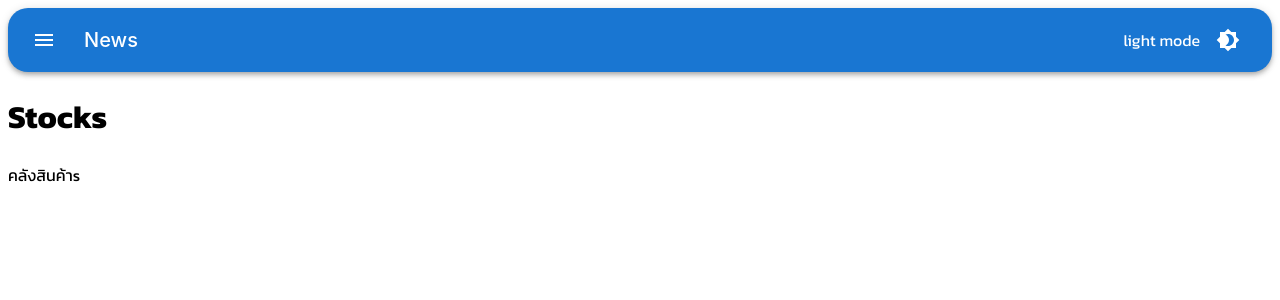
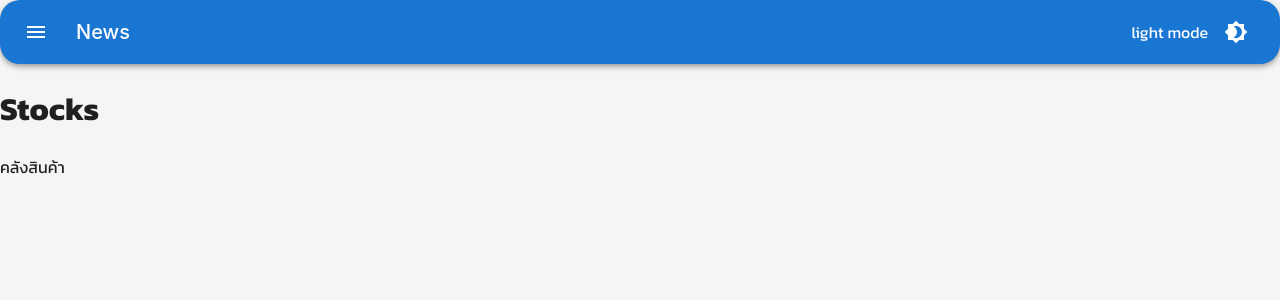
Before and after one commit to Hati-pos/hati-pos-web, a Next.js app: page /stocks/all-product in a window 1280 px wide. Shown: the top 300 px of the page. Built offline with nearby package versions, Linux system fonts and the light colour scheme.

Commit message:
feat: Create custom dark or light mode

```diff
--- a/app/page.tsx
+++ b/app/page.tsx
@@ -1,3 +1,5 @@
+'use client';
+
 import React from 'react';
 import { redirect } from 'next/navigation';
 
--- a/app/stocks/all-product/page.tsx
+++ b/app/stocks/all-product/page.tsx
@@ -2,7 +2,7 @@ export default function Stocks() {
   return (
     <div>
       <h1>Stocks</h1>
-      <p>คลังสินค้าs</p>
+      <p>คลังสินค้า</p>
     </div>
   );
 }
--- a/components/base/stockTopBar.tsx
+++ b/components/base/stockTopBar.tsx
@@ -9,19 +9,13 @@ import IconButton from '@mui/material/IconButton';
 import MenuIcon from '@mui/icons-material/Menu';
 import Brightness4Icon from '@mui/icons-material/Brightness4';
 import Brightness7Icon from '@mui/icons-material/Brightness7';
-import { useTheme }  from '@mui/material/styles';
-
+import { useTheme } from '../../theme/ThemeProvider';
 
 export default function StockTopBar() {
-  const theme = useTheme();
-  const [mode, setMode] = React.useState(theme.palette.mode);
+  const { mode, toggleTheme } = useTheme();
 
   const toggleMode = () => {
-    const newMode = mode === 'light' ? 'dark' : 'light';
-    setMode(newMode);
-    // Here you would typically update the theme context or store the preference
-    // For example, if using a theme context provider:
-    // updateTheme({ ...theme, palette: { ...theme.palette, mode: newMode } });
+    toggleTheme();
   };
 
   return (
--- /dev/null
+++ b/theme/ThemeProvider.tsx
@@ -0,0 +1,63 @@
+'use client';
+
+import React, { createContext, useState, useMemo, useContext } from 'react';
+import { ThemeProvider as MuiThemeProvider, createTheme, responsiveFontSizes } from '@mui/material/styles';
+import { PaletteMode, CssBaseline } from '@mui/material';
+import { getDesignTokens } from './theme';
+
+// Define type for theme context
+type ThemeContextType = {
+    mode: PaletteMode;
+    toggleTheme: () => void;
+};
+
+// Create theme context with default values
+const ThemeContext = createContext<ThemeContextType>({
+    mode: 'light',
+    toggleTheme: () => { },
+});
+
+// Custom hook to use theme context
+export const useTheme = () => useContext(ThemeContext);
+
+interface ThemeProviderProps {
+    children: React.ReactNode;
+}
+
+// Theme Provider component
+export const ThemeProvider: React.FC<ThemeProviderProps> = ({ children }) => {
+    // State to hold current theme mode
+    const [mode, setMode] = useState<PaletteMode>('light'); // default mode
+
+    // Function to toggle theme
+    const toggleTheme = () => {
+        setMode((prevMode) => (prevMode === 'light' ? 'dark' : 'light'));
+    };
+
+    // Create theme with current mode
+    const theme = useMemo(() => {
+        let newTheme = createTheme(getDesignTokens(mode));
+        // Apply responsive font sizes
+        newTheme = responsiveFontSizes(newTheme);
+        return newTheme;
+    }, [mode]);
+
+    // Context value
+    const contextValue = useMemo(() => {
+        return {
+            mode,
+            toggleTheme,
+        };
+    }, [mode]);
+
+    return (
+        <ThemeContext.Provider value={contextValue}>
+            <MuiThemeProvider theme={theme}>
+                <CssBaseline />
+                {children}
+            </MuiThemeProvider>
+        </ThemeContext.Provider>
+    );
+};
+
+export default ThemeProvider;
--- a/app/theme.ts
+++ b/theme/theme.ts
@@ -4,7 +4,7 @@ import { createTheme, responsiveFontSizes } from '@mui/material/styles';
 import { PaletteMode } from '@mui/material';
 
 // Define color palette options
-const getDesignTokens = (mode: PaletteMode) => ({
+export const getDesignTokens = (mode: PaletteMode) => ({
 palette: {
     mode,
     primary: {
@@ -94,7 +94,7 @@ components: {
 });
 
 // Create the theme instance
-let theme = createTheme(getDesignTokens('light'));
+let theme = createTheme(getDesignTokens('dark'));
 
 // Apply responsive font sizes
 theme = responsiveFontSizes(theme);
```
Also changed, not shown: app/layout.tsx (+5 -3 lines).
